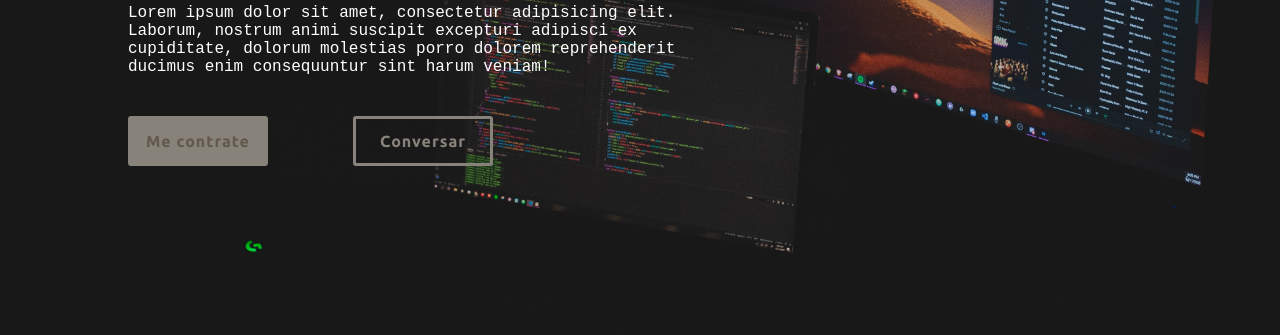
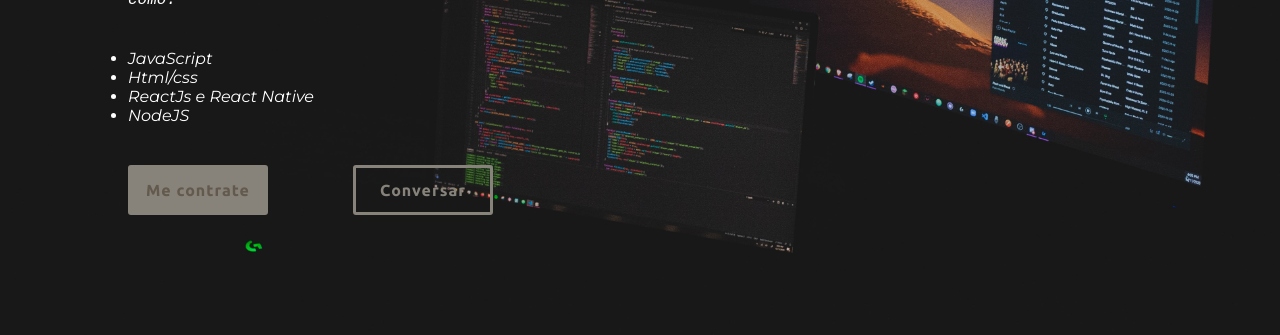
Before and after one commit to SamsonDanielDev/MyPortfolioDesing, a plain HTML site: page index.html in a window 1280 px wide. Shown: the part 381-716 px from the top of the page. Drawn offline with nearby package versions, Linux system fonts and the light colour scheme.

Commit message:
Update index.html

```diff
--- a/index.html
+++ b/index.html
@@ -25,11 +25,26 @@
       <div class="Conteúdo-Home">
         <h1>Eu sou Daniel Assis</h1>
         <h4>Sou um Desenvolvedor Front-End</h4>
+        <i>
         <p>
-          Lorem ipsum dolor sit amet, consectetur adipisicing elit. Laborum,
-          nostrum animi suscipit excepturi adipisci ex cupiditate, dolorum
-          molestias porro dolorem reprehenderit ducimus enim consequuntur sint
-          harum veniam!
+       Olá, sou Daniel Assis, um jovem Programador Brasileiro, que
+       pretende seguir uma carreira front-end, baseada em técnologias como:
+       <ul>
+        <li>
+          JavaScript
+        </li>
+        <li>
+          Html/css
+        </li>
+        <li>
+          ReactJs e React Native
+        </li>
+        <li>
+          NodeJS
+        </li>
+
+       </ul>
+      </i>
         </p>
         <div class="button-box">
           <a href="">Me contrate</a>
```
